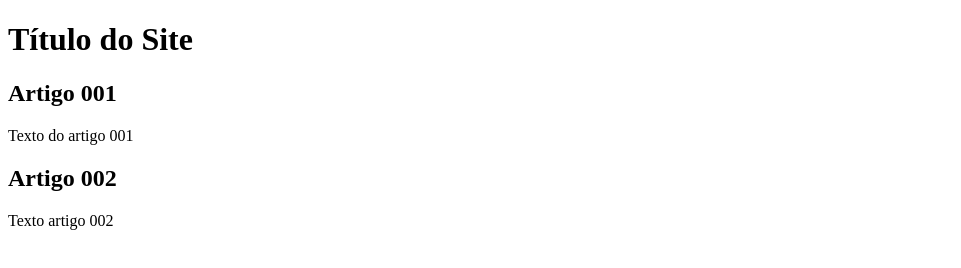
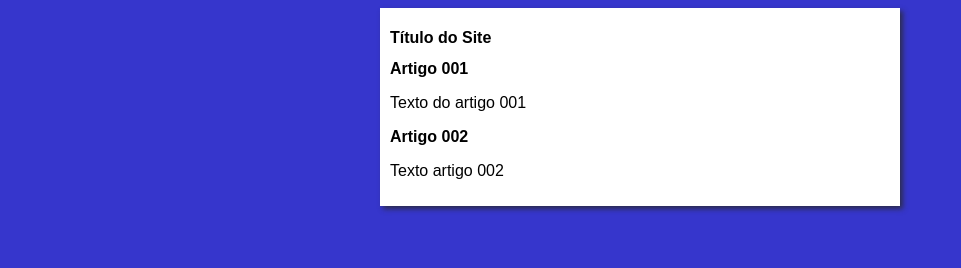
Before and after one commit to Claayton/HTML5-CSS3, a plain HTML site: page index.html in a window 1280 px wide. Shown: the whole page, without its empty margins (0-961 px from the left). Drawn offline with Linux system fonts and the light colour scheme.

Commit message:
iniciei o designe

```diff
--- /dev/null
+++ b/estilos/style.css
@@ -0,0 +1,17 @@
+* {
+    font-family: Arial, Helvetica, sans-serif;
+    font-size: 16px;
+}
+
+body {
+    background-color:rgb(54, 54, 204);
+
+}
+
+main {
+    background-color: white;
+    width: 500px;
+    margin: auto;
+    padding: 10px;
+    box-shadow: 3px 3px 5px rgba(41, 41, 41, 0.767);
+}
--- a/index.html
+++ b/index.html
@@ -5,6 +5,7 @@
     <meta http-equiv="X-UA-Compatible" content="IE=edge">
     <meta name="viewport" content="width=device-width, initial-scale=1.0">
     <title>Título do Site</title>
+    <link rel="stylesheet" href="estilos/style.css">
 </head>
 <body>
     <main>
```
